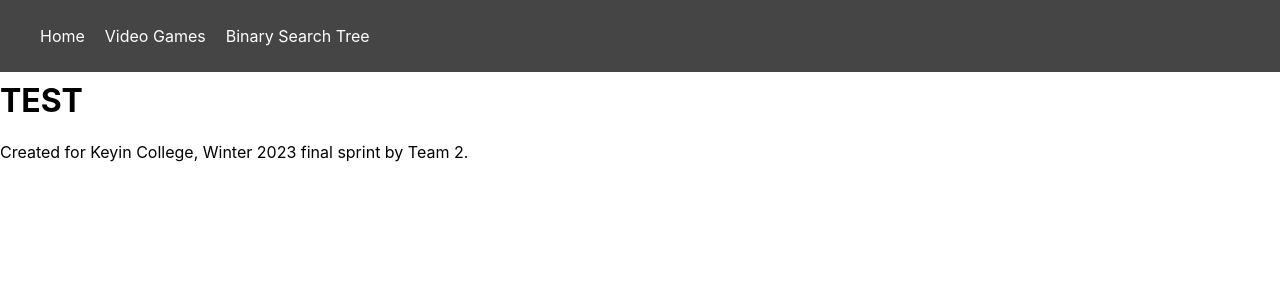
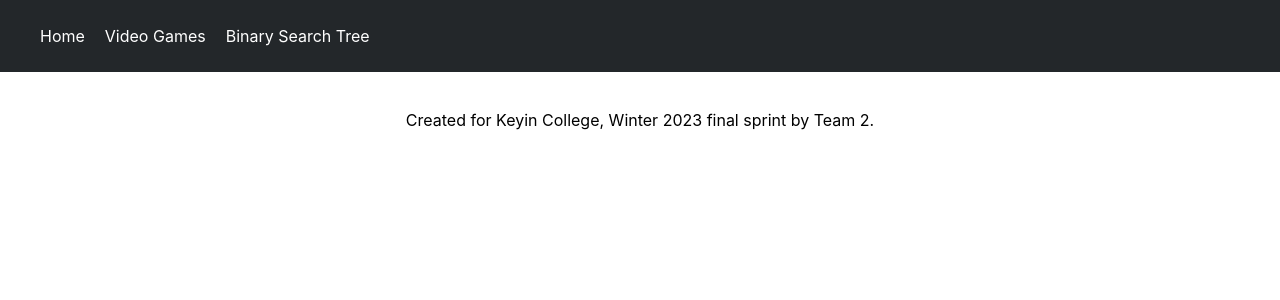
Before and after one commit to Semester-4-Group-2/team-2-sprint-2-frontend, a React (Create React App) app in the folder team2-react/: page /videogames/getByDevelopers in a window 1280 px wide. Shown: the top 300 px of the page. Built offline with nearby package versions, Linux system fonts and the light colour scheme.

Commit message:
centered everthing and fixed footer and changed navbar color

```diff
--- a/team2-react/src/App.jsx
+++ b/team2-react/src/App.jsx
@@ -35,7 +35,7 @@ function App() {
       <Router>
         <Navbar />
         <header>
-          <h1>TEST</h1>
+          <h1></h1>
         </header>
         <Routes>
           <Route path="/" element={<Home />} />
--- a/team2-react/src/Components/Footer.jsx
+++ b/team2-react/src/Components/Footer.jsx
@@ -1,8 +1,9 @@
 import React from "react";
+import "./styles.css";
 
 export default function Footer() {
   return (
-    <footer>
+    <footer className="footer">
       Created for Keyin College, Winter 2023 final sprint by Team 2.
     </footer>
   );
--- a/team2-react/src/Components/Home.jsx
+++ b/team2-react/src/Components/Home.jsx
@@ -53,7 +53,7 @@ export default function Home() {
 
   return (
     <div className="App">
-      <h2>Latest News and Updates</h2>
+      <h1>Latest News and Updates</h1>
       <div className="latest-news">
         <div className="article">
           <img src="./images/test1.png" alt="News 1" />
@@ -86,6 +86,7 @@ export default function Home() {
           </p>
         </div>
       </div>
+      <div className="sellers">
       <h1>Top Sellers This Week</h1>
       <Carousel breakPoints={breakPoints}>
         {images.map((image, index) => (
@@ -98,6 +99,7 @@ export default function Home() {
           />
         ))}
       </Carousel>
+      </div>
     </div>
   );
 }
--- a/team2-react/src/Components/Navbar.jsx
+++ b/team2-react/src/Components/Navbar.jsx
@@ -5,7 +5,7 @@ import styled from "styled-components";
 const Section = styled.div`
   display: flex;
   justify-content: center;
-  background-color: #454545;
+  background-color: #23272a;
   position: fixed;
   top: 0;
   left: 0;
@@ -34,6 +34,7 @@ const Container = styled.div`
 const Links = styled.div`
   display: flex;
   align-items: center;
+  justify-content: center; /* added this line */
   gap: 20px;
 
   & a {
@@ -41,6 +42,7 @@ const Links = styled.div`
     text-decoration: none;
   }
 `;
+
 
 const List = styled.ul`
   display: flex;
--- a/team2-react/src/Components/styles.css
+++ b/team2-react/src/Components/styles.css
@@ -9,7 +9,7 @@
   display: flex;
   flex-direction: row;
   align-items: center;
-  margin: 50px 0;
+  justify-content: center;
 }
 
 .article {
@@ -40,3 +40,17 @@
   object-fit: cover;
   border: 1px solid black;
 }
+
+.sellers {
+  display: flex;
+  flex-wrap: wrap;
+  justify-content: center;
+  margin-top: 50px;
+}
+
+.footer {
+  display: flex;
+  align-items: center;
+  justify-content: center;
+  margin-top: 50px;
+}
```
